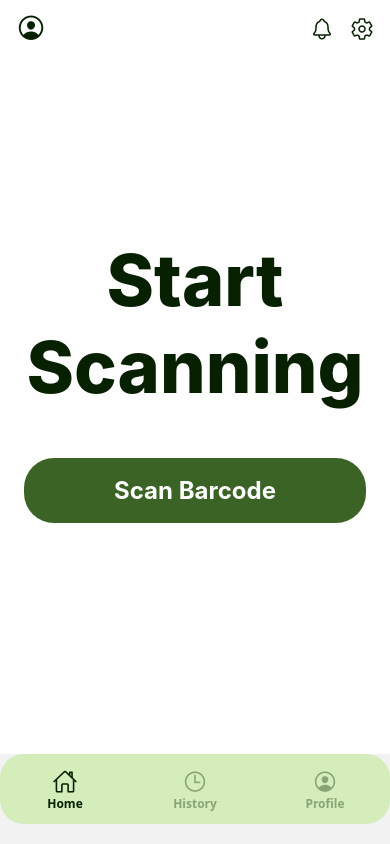
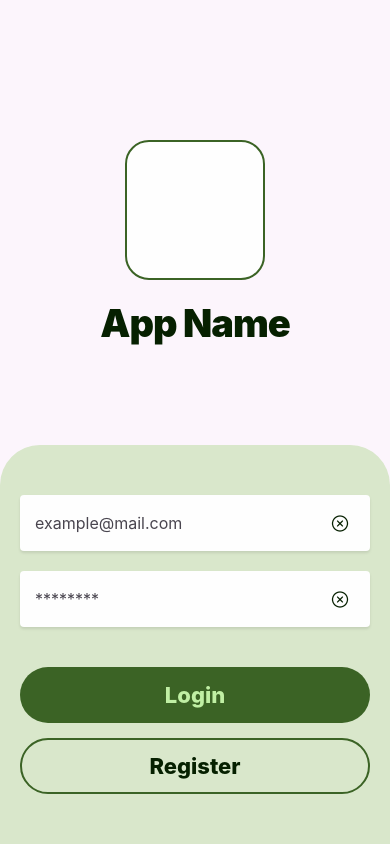
Before and after one commit to Dev-OriolCC/FoodScannerApp-Ionic-Angular, a React Native app: screen /LoginScreen in a window 390 px wide. Built offline with nearby package versions, Linux system fonts and the light colour scheme; no server answers.

Commit message:
Added Supabase Auth. Login Screen and protected routes.

```diff
--- a/src/navigation/AppNavigator.tsx
+++ b/src/navigation/AppNavigator.tsx
@@ -4,20 +4,34 @@ import { TabNavigator } from './TabNavigator'
 import type { RootStackParamList } from './types'
 import { FormBarcodeScreen } from '../screens/FormBarcodeScreen'
 import { ResultScreen } from '../screens/ResultScreen'
+import { LoginScreen } from '../screens/auth/LoginScreen'
+import AuthProvider, { useAuth } from '../provider/AuthProvider'
+import { ActivityIndicator, View } from 'react-native'
 
 const Stack = createNativeStackNavigator<RootStackParamList>()
 
-export function AppNavigator() {
+function RootNavigator() {
+    const { session, loading } = useAuth();
+
+
+    if (loading) {
+        return (
+            <View style={{ flex: 1, justifyContent: 'center', alignItems: 'center' }}>
+                <ActivityIndicator size="large" />
+            </View>
+        );
+    }
+
     return (
         <Stack.Navigator>
-            {/* Main app with tabs */}
+            {session ? (
+                <>
+                    {/* Authenticated screens */}
                     <Stack.Screen
                         name="MainTabs"
                         component={TabNavigator}
                         options={{ headerShown: false }}
                     />
-
-            {/* Modal/Detail screens outside tabs */}
                     <Stack.Screen
                         name="FormBarcodeScreen"
                         component={FormBarcodeScreen}
@@ -31,7 +45,25 @@ export function AppNavigator() {
                         component={ResultScreen}
                         options={{ headerShown: false }}
                     />
-
+                </>
+            ) : (
+                <>
+                    {/*  Auth Screens (unauthenticated) */}
+                    <Stack.Screen
+                        name="LoginScreen"
+                        component={LoginScreen}
+                        options={{ headerShown: false }}
+                    />
+                </>
+            )}
         </Stack.Navigator>
     )
 }
+
+export function AppNavigator() {
+    return (
+        <AuthProvider>
+            <RootNavigator />
+        </AuthProvider>
+    )
+}
--- a/src/navigation/types.tsx
+++ b/src/navigation/types.tsx
@@ -3,6 +3,7 @@ export type RootStackParamList = {
     Food: { barcode: string; productName: string }
     ResultScreen: undefined
     FormBarcodeScreen: undefined
+    LoginScreen: undefined
 }
 
 export type TabParamList = {
--- /dev/null
+++ b/src/provider/AuthProvider.tsx
@@ -0,0 +1,56 @@
+import { createContext, useState, useEffect, useContext } from "react";
+import { Session } from "@supabase/supabase-js";
+
+import { supabase } from "../lib/supabase";
+
+type AuthData = {
+    loading: boolean,
+    session: Session | null;
+}
+
+const AuthContext = createContext<AuthData>({
+    loading: true,
+    session: null,
+});
+
+interface Props {
+    children: React.ReactNode
+}
+
+export default function AuthProvider(props: Props) {
+    const [loading, setLoading] = useState(true);
+    const [session, setSession] = useState<Session | null>(null);
+
+    useEffect(() => {
+        async function fetchSession() {
+            const { error, data } = await supabase.auth.getSession();
+            if(error) {
+                throw error;
+            }
+
+            setSession(data.session);
+            setLoading(false);
+        }
+
+        fetchSession();
+
+        const { data: authListener } = supabase.auth.onAuthStateChange(async (_, session) => {
+            setSession(session);
+            setLoading(false);
+        });
+
+        return () => {
+            authListener?.subscription.unsubscribe();
+        }
+
+    }, [])
+
+    return (
+        <AuthContext.Provider value={{loading, session}}>
+            {props.children}
+        </AuthContext.Provider>
+    )
+
+}
+
+export const useAuth = () => useContext(AuthContext);
--- a/src/screens/FormBarcodeScreen.tsx
+++ b/src/screens/FormBarcodeScreen.tsx
@@ -12,17 +12,18 @@ import { supabase } from "../lib/supabase";
 
 type Navigation = NativeStackNavigationProp<RootStackParamList>
 
-export async function FormBarcodeScreen() {
+export function FormBarcodeScreen() {
     const navigation = useNavigation<Navigation>();
     const [barcode, setBarcode] = useState("");
 
     const handleClear = () => setBarcode("");
 
     //TODO SIGNUP
-    const {data, error} = await supabase.auth.signUp({
-        email: "signup-test@gmail.com",
-        password: "password_test_1"
-    });
+    // async
+    // const {data, error} = await supabase.auth.signUp({
+    //     email: "signup-test@gmail.com",
+    //     password: "password_test_1"
+    // });
 
     return (
         <SafeAreaView style={styles.safe}>
--- /dev/null
+++ b/src/screens/auth/LoginScreen.tsx
@@ -0,0 +1,189 @@
+import React, { useState } from "react";
+import {
+    View,
+    Text,
+    StyleSheet,
+    TextInput,
+    TouchableOpacity,
+    KeyboardAvoidingView,
+    Platform,
+    TouchableWithoutFeedback,
+    Keyboard,
+    SafeAreaView
+} from "react-native";
+import { Ionicons } from "@expo/vector-icons";
+import { Colors } from "../../constants/colors";
+
+export function LoginScreen() {
+    const [email, setEmail] = useState("");
+    const [password, setPassword] = useState("");
+
+    return (
+        <SafeAreaView style={styles.safe}>
+            <KeyboardAvoidingView
+                style={styles.container}
+                behavior={Platform.OS === "ios" ? "padding" : "height"}
+            >
+                <TouchableWithoutFeedback onPress={Keyboard.dismiss}>
+                    <View style={styles.inner}>
+                        <View style={styles.topSection}>
+                            <View style={styles.logoPlaceholder} />
+                            <Text style={styles.appName}>App Name</Text>
+                        </View>
+
+                        <View style={styles.bottomSection}>
+                            <View style={styles.inputContainer}>
+                                <TextInput
+                                    style={styles.input}
+                                    placeholder="example@mail.com"
+                                    placeholderTextColor={Colors.blackLight}
+                                    value={email}
+                                    onChangeText={setEmail}
+                                    keyboardType="email-address"
+                                    autoCapitalize="none"
+                                />
+                                {email.length === 0 ? (
+                                    <TouchableOpacity style={styles.clearIcon}>
+                                        <Ionicons name="close-circle-outline" size={20} color={Colors.black} />
+                                    </TouchableOpacity>
+                                ) : (
+                                    <TouchableOpacity onPress={() => setEmail("")} style={styles.clearIcon}>
+                                        <Ionicons name="close-circle-outline" size={20} color={Colors.black} />
+                                    </TouchableOpacity>
+                                )}
+                            </View>
+
+                            <View style={styles.inputContainer}>
+                                <TextInput
+                                    style={styles.input}
+                                    placeholder="********"
+                                    placeholderTextColor={Colors.blackLight}
+                                    value={password}
+                                    onChangeText={setPassword}
+                                    secureTextEntry
+                                />
+                                {password.length === 0 ? (
+                                    <TouchableOpacity style={styles.clearIcon}>
+                                        <Ionicons name="close-circle-outline" size={20} color={Colors.black} />
+                                    </TouchableOpacity>
+                                ) : (
+                                    <TouchableOpacity onPress={() => setPassword("")} style={styles.clearIcon}>
+                                        <Ionicons name="close-circle-outline" size={20} color={Colors.black} />
+                                    </TouchableOpacity>
+                                )}
+                            </View>
+
+                            <View style={styles.buttonContainer}>
+                                <TouchableOpacity style={styles.loginBtn}>
+                                    <Text style={styles.loginBtnText}>Login</Text>
+                                </TouchableOpacity>
+
+                                <TouchableOpacity style={styles.registerBtn}>
+                                    <Text style={styles.registerBtnText}>Register</Text>
+                                </TouchableOpacity>
+                            </View>
+                        </View>
+                    </View>
+                </TouchableWithoutFeedback>
+            </KeyboardAvoidingView>
+        </SafeAreaView>
+    );
+}
+
+const styles = StyleSheet.create({
+    safe: {
+        flex: 1,
+        backgroundColor: "#FCF5FC",
+    },
+    container: {
+        flex: 1,
+    },
+    inner: {
+        flex: 1,
+        justifyContent: "space-between",
+    },
+    topSection: {
+        flex: 1,
+        justifyContent: "center",
+        alignItems: "center",
+        paddingTop: 40,
+    },
+    logoPlaceholder: {
+        width: 140,
+        height: 140,
+        borderRadius: 24,
+        borderWidth: 2,
+        borderColor: Colors.greenDark,
+        backgroundColor: Colors.white,
+        marginBottom: 20,
+    },
+    appName: {
+        fontSize: 38,
+        fontWeight: "900",
+        color: Colors.black,
+        letterSpacing: -1,
+    },
+    bottomSection: {
+        backgroundColor: Colors.wheat, //
+        borderTopLeftRadius: 40,
+        borderTopRightRadius: 40,
+        paddingHorizontal: 20,
+        paddingTop: 50,
+        paddingBottom: 50,
+    },
+    inputContainer: {
+        flexDirection: "row",
+        alignItems: "center",
+        backgroundColor: Colors.white,
+        borderRadius: 4,
+        marginBottom: 20,
+        paddingHorizontal: 15,
+        height: 56,
+        shadowColor: "#000",
+        shadowOffset: {
+            width: 0,
+            height: 2,
+        },
+        shadowOpacity: 0.1,
+        shadowRadius: 3,
+        elevation: 3,
+    },
+    input: {
+        flex: 1,
+        fontSize: 16,
+        color: Colors.black,
+    },
+    clearIcon: {
+        padding: 5,
+    },
+    buttonContainer: {
+        marginTop: 20,
+        gap: 15,
+    },
+    loginBtn: {
+        backgroundColor: Colors.greenDark,
+        borderRadius: 30,
+        height: 56,
+        justifyContent: "center",
+        alignItems: "center",
+    },
+    loginBtnText: {
+        color: Colors.greenLight, // As seen in screenshot, text is light green
+        fontSize: 22,
+        fontWeight: "800",
+    },
+    registerBtn: {
+        backgroundColor: "transparent",
+        borderRadius: 30,
+        height: 56,
+        justifyContent: "center",
+        alignItems: "center",
+        borderWidth: 2,
+        borderColor: Colors.greenDark,
+    },
+    registerBtnText: {
+        color: Colors.black,
+        fontSize: 22,
+        fontWeight: "800",
+    },
+});
```
Lines whose indentation alone changed are shown as unchanged.
